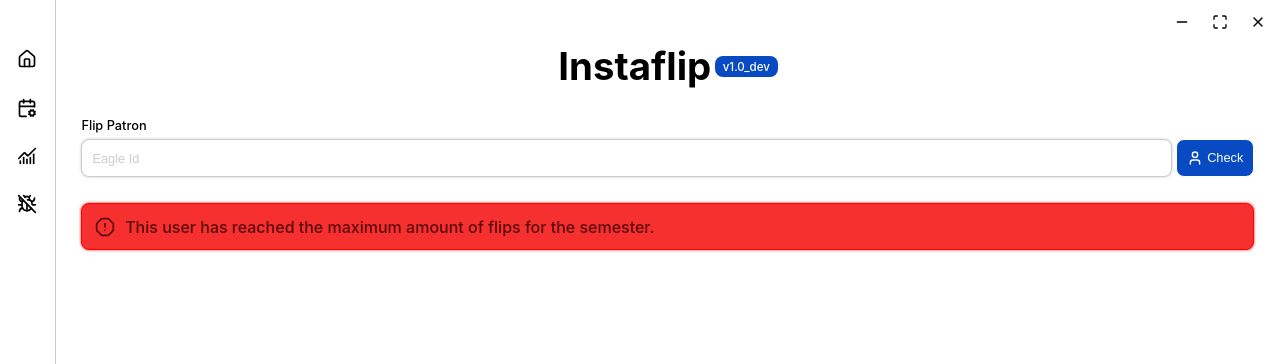
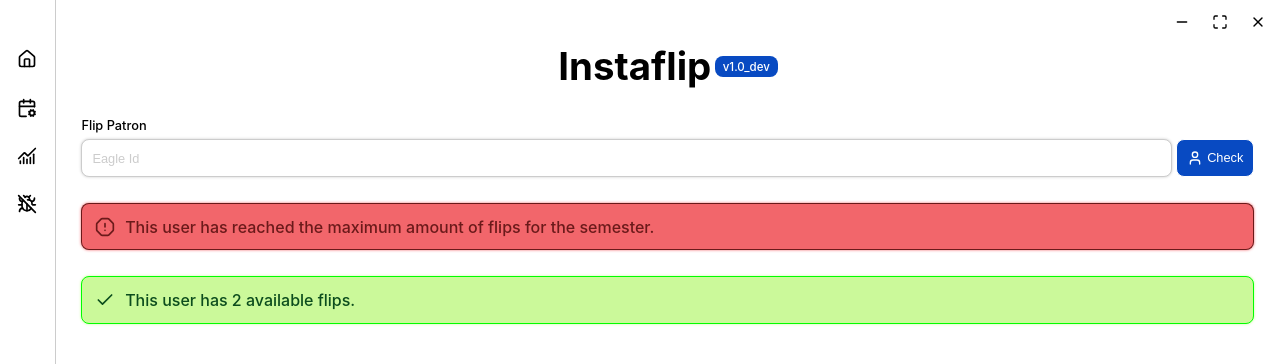
Before and after one commit to Honuluau/instaflip, a React (Vite) app in the folder frontend/: page / in a window 1280 px wide. Shown: the top 364 px of the page. Built offline with nearby package versions, Linux system fonts and the light colour scheme.

Commit message:
Changed Badge to Banner and added Eligible

```diff
--- a/frontend/src/App.tsx
+++ b/frontend/src/App.tsx
@@ -6,7 +6,7 @@ import { Header } from './components/Header';
 import { SettingsPage } from './pages/SettingsPage';
 import StatisticsPage from './pages/StatisticsPage';
 import { DebugPage } from './pages/DebugPage';
-import { OctagonAlert, User } from 'lucide-react';
+import { Check, OctagonAlert, User } from 'lucide-react';
 
 export const version = "v1.0_dev"
 
@@ -36,9 +36,17 @@ function App() {
                     </div>
                     {
                         <div className='container'>
-                            <div className='error-badge'>
+                            <div className='banner ineligible'>
                                 <OctagonAlert size={20}/>
                                 <span>This user has reached the maximum amount of flips for the semester.</span>
+                            </div>
+                        </div>
+                    }
+                    {
+                        <div className='container'>
+                            <div className='banner eligible'>
+                                <Check size={20}/>
+                                <span>This user has 2 available flips.</span>
                             </div>
                         </div>
                     }
--- a/frontend/src/style.css
+++ b/frontend/src/style.css
@@ -221,14 +221,10 @@ input::placeholder {
     flex: 1;
 }
 
-.error-badge {
+.banner {
     border-radius: var(--radius);
     display: inline-flex;
     flex: 1;
-    background-color: rgb(246, 47, 47);
-    border: 1px solid rgb(255, 0, 0);
-    box-shadow: 0px 0px 3px rgba(246, 47, 47);
-    color: rgba(74, 8, 8, 0.9);
     padding: 1rem;
     align-items: center;
     justify-content: left;
@@ -237,6 +233,25 @@ input::placeholder {
     font-size: 16px;
 }
 
-.error-badge span {
+.banner span {
     margin-left: 10px;
 }
+
+.ineligible {
+    --error: #f2666b;
+    --error2: rgba(92, 18, 18, 0.9);
+
+    background-color: var(--error);
+    border: 1px solid var(--error2);
+    box-shadow: 0px 0px 3px var(--error);
+    color: var(--error2);
+}
+
+.eligible {
+    --success: #cbf99a;
+
+    background-color: var(--success);
+    border: 1px solid rgb(0, 255, 0);
+    box-shadow: 0px 0px 3px var(--success);
+    color: rgb(12, 77, 29)
+}
```
